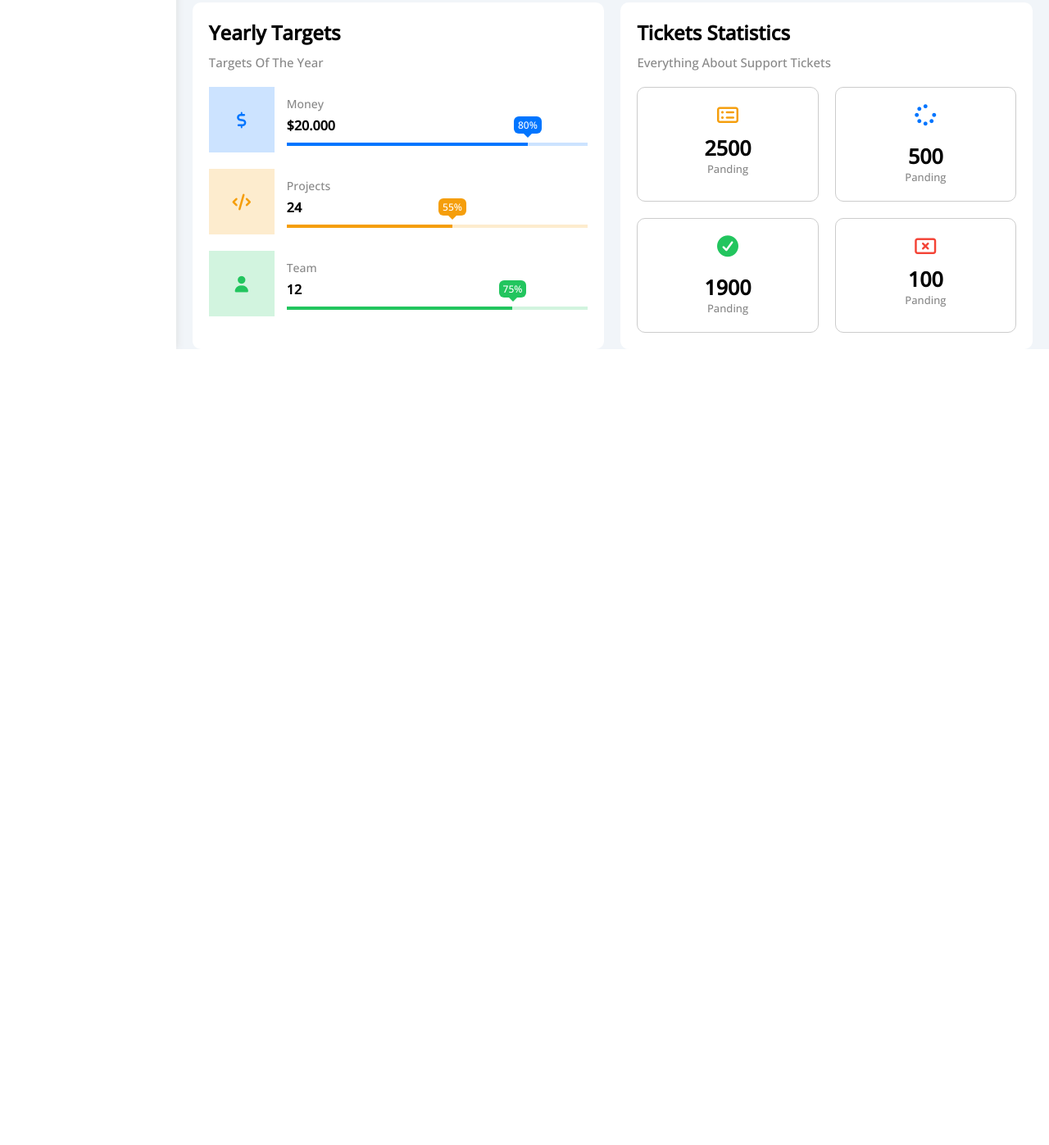
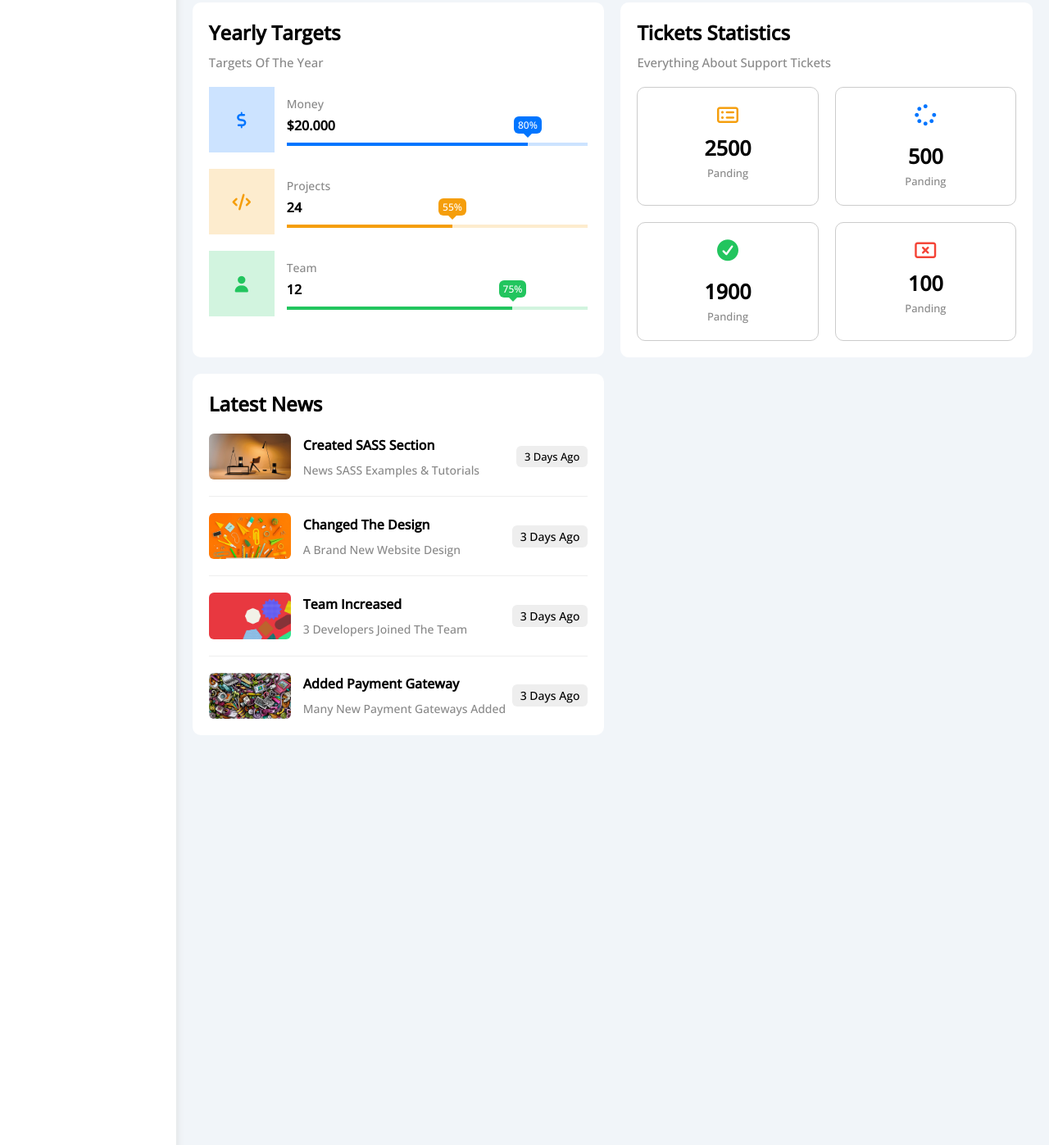
Before and after one commit to Kaito-kiidd/Template4, a plain HTML site: page index.html in a window 1280 px wide. Shown: the part 596-1993 px from the top of the page at 82% size. Before the commit the page ends 1022 px from the top, so only its background shows below. Drawn offline with nearby package versions, Linux system fonts and the light colour scheme.

Commit message:
Finised the News Section

```diff
--- a/css/Dashboard.css
+++ b/css/Dashboard.css
@@ -40,7 +40,7 @@ ul {
 }
 .page {
   background-color: #f1f5f9;
-  min-height: 100vh;
+  min-height: 400vh;
 }
 /* End Global  */
 /* Start Sidebar */
@@ -318,9 +318,6 @@ ul {
 
 /* Start Tickets Section */
 
-.tickets .boxs {
-}
-
 .tickets .boxs .box {
   border-radius: 6px;
   border: 1px solid #eee;
@@ -341,3 +338,26 @@ ul {
     width: 100%;
   }
 }
+
+.news .news-row:not(:last-of-type) {
+  margin-bottom: 20px;
+  padding-bottom: 20px;
+  border-bottom: 1px solid #eee;
+}
+
+.news .news-row h3 {
+  font-size: 16px;
+}
+
+.tasks .row:not(:last-of-type) {
+  margin-bottom: 15px;
+  padding-bottom: 15px;
+  border-bottom: 1px solid #eee;
+}
+.tasks .row .shape i {
+  cursor: pointer;
+  transition: var(--main-transition);
+}
+.tasks .row .shape i:hover {
+  color: var(--red-color);
+}
--- a/css/Framework.css
+++ b/css/Framework.css
@@ -15,6 +15,9 @@
 }
 .f-wrap {
   flex-wrap: wrap;
+}
+-flex-1 {
+  flex: 1;
 }
 .space-between {
   justify-content: space-between;
@@ -79,6 +82,9 @@
 .m-0 {
   margin: 0;
 }
+.mt-auto {
+  margin-top: auto;
+}
 .mt-0 {
   margin-top: 0;
 }
@@ -91,14 +97,29 @@
 .mt-20 {
   margin-top: 20px;
 }
+.mr-auto {
+  margin-right: auto;
+}
+.mr-15 {
+  margin-right: 15px;
+}
 .ml-auto {
   margin-left: auto;
 }
-.mr-auto {
-  margin-right: auto;
-}
 .ml-10 {
   margin-left: 10px;
+}
+.ml-15 {
+  margin-left: 15px;
+}
+.mb-auto {
+  margin-bottom: auto;
+}
+.mb-0 {
+  margin-bottom: 0;
+}
+.mb-5 {
+  margin-bottom: 5px;
 }
 .mb-10 {
   margin-bottom: 10px;
@@ -110,6 +131,9 @@
 /* Start Colors */
 .bg-white {
   background-color: #fff;
+}
+.bg-eee {
+  background-color: #eee;
 }
 .bg-blue {
   background-color: var(--blue-color);
@@ -138,6 +162,9 @@
 .c-white {
   color: white;
 }
+.c-eee {
+  color: #eee;
+}
 .c-black {
   color: #000;
 }
@@ -146,6 +173,9 @@
 }
 .bg-eee {
   background-color: #eee;
+}
+.opacity-5 {
+  opacity: 0.5;
 }
 /* End Colors */
 /* Start Position */
@@ -157,7 +187,9 @@
 }
 /* ENd Position */
 /* Start Font */
-
+.txt-line {
+  text-decoration: line-through;
+}
 .txt-c {
   text-align: center;
 }
@@ -179,7 +211,9 @@
 .fw-bold {
   font-weight: bold;
 }
-
+.w-100 {
+  width: 100px;
+}
 @media (max-width: 767px) {
   .txt-c-mobile {
     text-align: center;
@@ -210,4 +244,9 @@
   padding: 4px 10px;
   border-radius: 6px;
 }
+.sectoin {
+  padding: 20px;
+  background-color: white;
+  border-radius: 10px;
+}
 /* End Components */
--- a/index.html
+++ b/index.html
@@ -245,6 +245,52 @@
             </div>
           </div>
           <!-- End Tickets Section -->
+
+          <!-- News Section Start-->
+          <div class="news sectoin">
+            <h2 class="m-0 mb-20">Latest News</h2>
+            <div class="news-row d-flex align-center txt-c-mobile">
+              <img class="w-100 rad-6 mr-15" src="imgs/news-01.png" alt="" />
+              <div class="info">
+                <h3 class="mt-0 mb-10 fs-16">Created SASS Section</h3>
+                <p class="c-grey fs-14 m-0">News SASS Examples & Tutorials</p>
+              </div>
+              <div class="label btn-shape bg-eee fs-13 w-fit ml-auto">
+                3 Days Ago
+              </div>
+            </div>
+            <div class="news-row d-flex align-center txt-c-mobile">
+              <img class="w-100 rad-6 mr-15" src="imgs/news-02.png" alt="" />
+              <div class="info">
+                <h3 class="mt-0 mb-10">Changed The Design</h3>
+                <p class="c-grey fs-14 m-0">A Brand New Website Design</p>
+              </div>
+              <div class="label btn-shape bg-eee fs-14 w-fit ml-auto">
+                3 Days Ago
+              </div>
+            </div>
+            <div class="news-row d-flex align-center txt-c-mobile">
+              <img class="w-100 rad-6 mr-15" src="imgs/news-03.png" alt="" />
+              <div class="info">
+                <h3 class="mt-0 mb-10">Team Increased</h3>
+                <p class="c-grey fs-14 m-0">3 Developers Joined The Team</p>
+              </div>
+              <div class="label btn-shape bg-eee fs-14 w-fit ml-auto">
+                3 Days Ago
+              </div>
+            </div>
+            <div class="news-row d-flex align-center txt-c-mobile">
+              <img class="w-100 rad-6 mr-15" src="imgs/news-04.png" alt="" />
+              <div class="info">
+                <h3 class="mt-0 mb-10">Added Payment Gateway</h3>
+                <p class="c-grey fs-14 m-0">Many New Payment Gateways Added</p>
+              </div>
+              <div class="label btn-shape bg-eee fs-14 w-fit ml-auto">
+                3 Days Ago
+              </div>
+            </div>
+          </div>
+          <!-- News Section End-->
         </div>
         <!-- End Wrapper -->
       </div>
```
